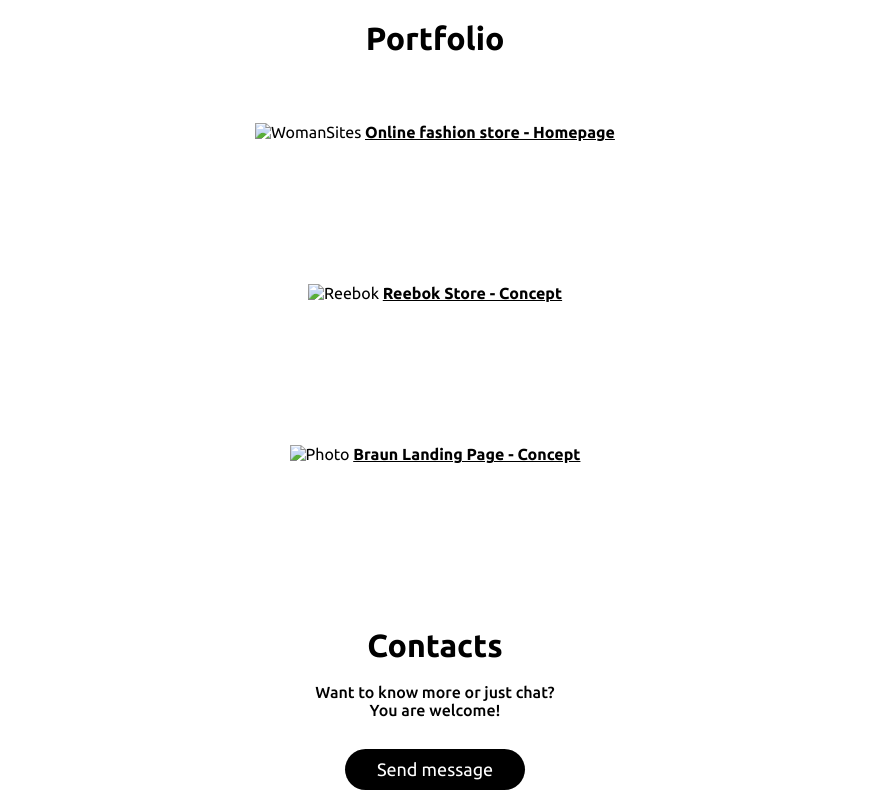
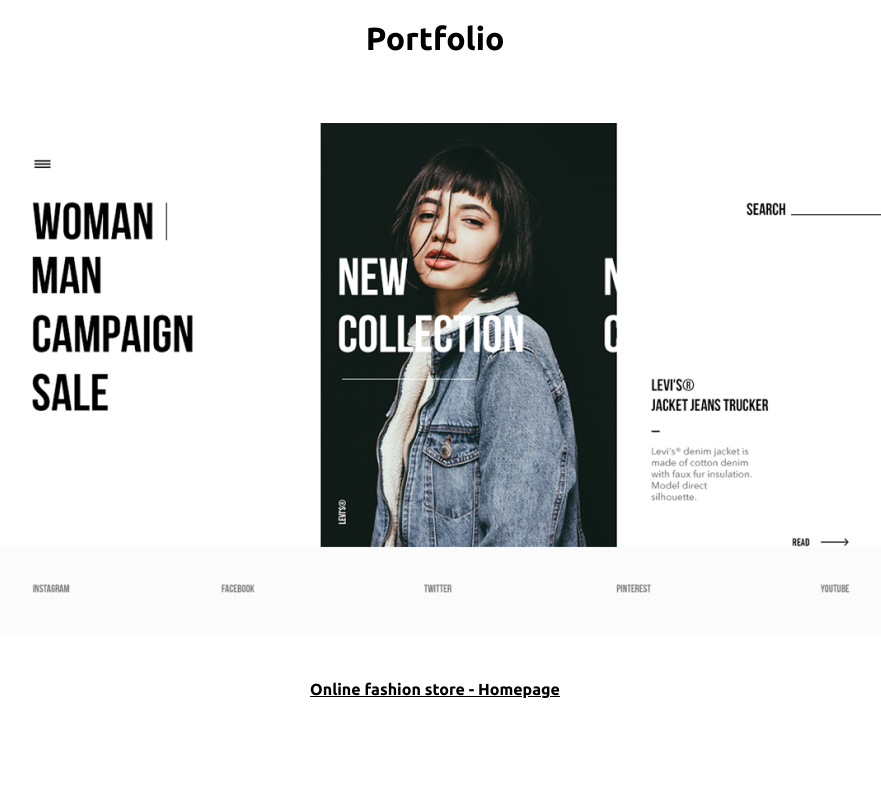
Before and after one commit to ParscifaL/FreeLending, a plain HTML site: page index.html in a window 1280 px wide. Shown: the part 1740-2534 px from the top of the page, without its empty margins (205-1086 px from the left). Drawn offline with Linux system fonts and the light colour scheme; the site is published under a folder, as on GitHub Pages, so addresses that start at the root find nothing.

Commit message:
Update index.html

```diff
--- a/index.html
+++ b/index.html
@@ -194,15 +194,15 @@
         <div class="portfolios">
             <h1 class="h1-portfolio">Portfolio</h1>
             <div class="portfolio-1">
-                <img src="/img/Sloi8.png" alt="WomanSites" class="img-port">
+                <img src="img/Sloi8.png" alt="WomanSites" class="img-port">
                 <a href="#" class="port-1">Online fashion store - Homepage</a>
             </div>
             <div class="portfolio-2">
-                <img src="/img/reebok_web.png" alt="Reebok" class="img-port">
+                <img src="img/reebok_web.png" alt="Reebok" class="img-port">
                 <a href="#" class="port-1">Reebok Store - Concept</a>
             </div>
             <div class="portfolio-3">
-                <img src="/img/photos.png" alt="Photo" class="img-port">
+                <img src="img/photos.png" alt="Photo" class="img-port">
                 <a href="#" class="port-1">Braun Landing Page - Concept</a>
             </div>
         </div>
```
